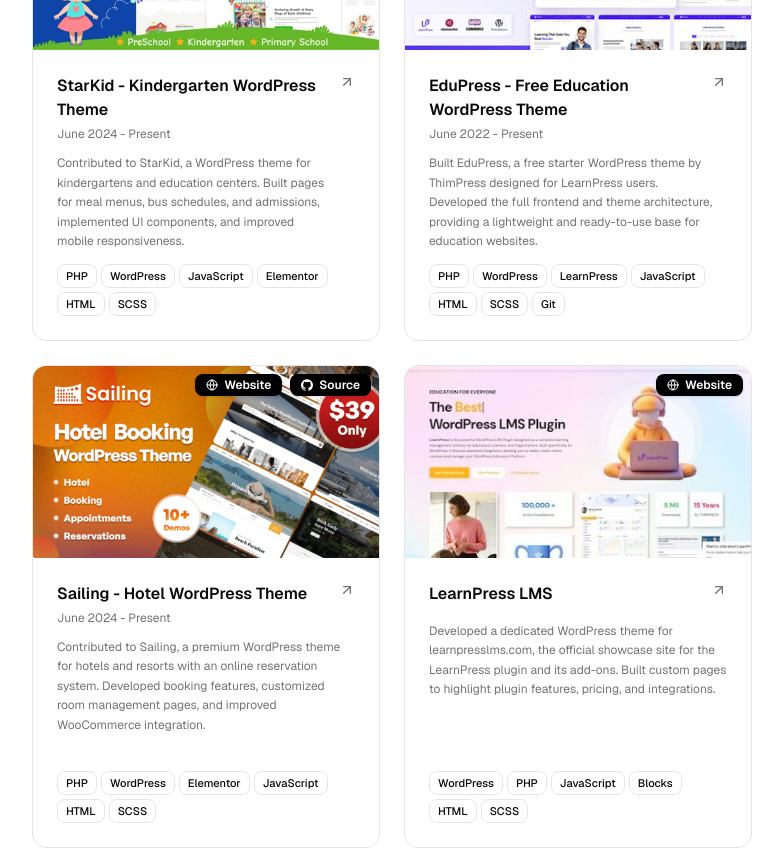
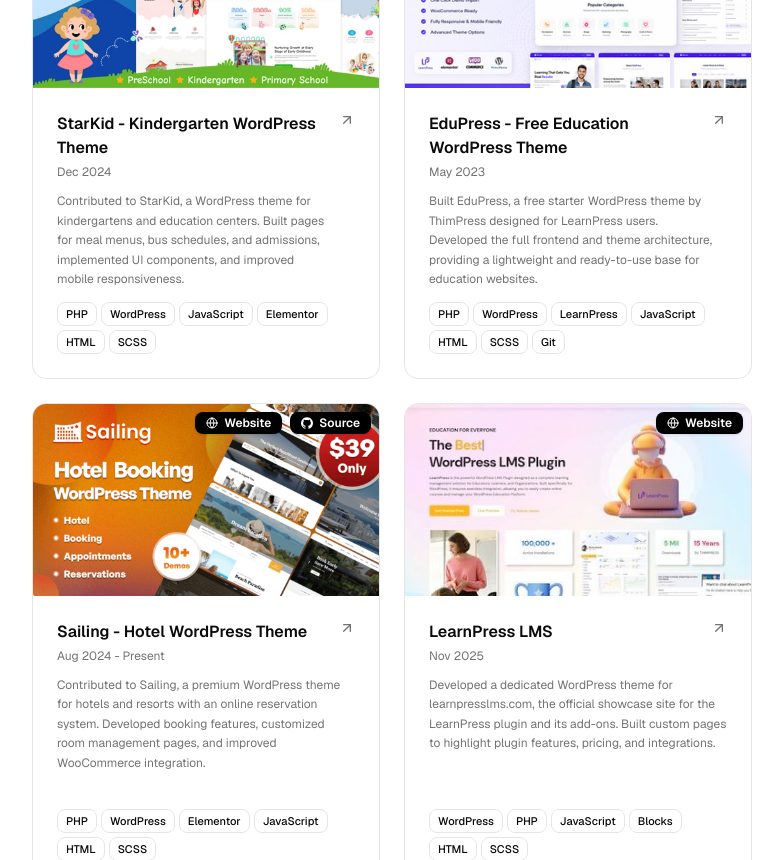
Before and after one commit to ngoctruongbi1902/portfolio, a Next.js app: page / in a window 1280 px wide. Shown: the part 1940-2800 px from the top of the page, without its empty margins (248-1031 px from the left). Built offline with nearby package versions, Linux system fonts and the light colour scheme.

Commit message:
= 1.0.0 =

```diff
--- a/src/data/resume.tsx
+++ b/src/data/resume.tsx
@@ -22,9 +22,9 @@
     images: ["/portfolio-preview.png"],
   },
   description:
-    "WordPress Developer with experience building custom Themes, Plugins, Gutenberg Blocks, and scalable website solutions.",
+    "WordPress Developer specializing in custom Themes, Plugins, Gutenberg Blocks, Elementor, Flatsome customization, and scalable website solutions.",
   summary:
-    "I'm a WordPress Developer with over 4 years of experience building premium themes, plugins, and Gutenberg blocks. I have contributed to products used by tens of thousands of websites worldwide, including Eduma, LearnPress, Thim Elementor Kit, Thim Blocks, and several WordPress block themes. My expertise includes PHP, JavaScript, React, Gutenberg Block API, Tailwind CSS, and Next.js. I'm passionate about creating high-quality, scalable, and user-friendly web experiences while continuously learning modern frontend technologies.",
+    "I'm a WordPress Developer with over 4 years of experience developing custom themes, plugins, and scalable WordPress solutions. I have contributed to premium products used on tens of thousands of websites worldwide, including Eduma, Coaching, Sailing, LearnPress, Thim Elementor Kit, Thim Blocks, and several WordPress block themes. My technical expertise includes PHP, JavaScript, React, the Gutenberg Block API, Elementor, Tailwind CSS, and Next.js. I enjoy building performant, maintainable, and user-focused solutions while continuously expanding my knowledge of modern WordPress and frontend technologies.",
   avatarUrl: "/me.png",
   skills: [
   { name: "WordPress", icon: Wordpress },
@@ -186,7 +186,7 @@
     {
       title: "StarKid - Kindergarten WordPress Theme",
       href: "https://starkid.thimpress.com",
-      dates: "June 2024 - Present",
+      dates: "Dec 2024",
       active: true,
       description:
         "Contributed to StarKid, a WordPress theme for kindergartens and education centers. Built pages for meal menus, bus schedules, and admissions, implemented UI components, and improved mobile responsiveness.",
@@ -216,7 +216,7 @@
     {
       title: "EduPress - Free Education WordPress Theme",
       href: "https://edupress.thimpress.com",
-      dates: "June 2022 - Present",
+      dates: "May 2023",
       active: true,
       description:
         "Built EduPress, a free starter WordPress theme by ThimPress designed for LearnPress users. Developed the full frontend and theme architecture, providing a lightweight and ready-to-use base for education websites.",
@@ -242,7 +242,7 @@
     {
       title: "Sailing - Hotel WordPress Theme",
       href: "https://sailing.thimpress.com",
-      dates: "June 2024 - Present",
+      dates: "Aug 2024 - Present",
       active: true,
       description:
         "Contributed to Sailing, a premium WordPress theme for hotels and resorts with an online reservation system. Developed booking features, customized room management pages, and improved WooCommerce integration.",
@@ -272,7 +272,7 @@
     {
       title: "LearnPress LMS",
       href: "https://learnpresslms.com",
-      dates: "",
+      dates: "Nov 2025",
       active: true,
       description:
         "Developed a dedicated WordPress theme for learnpresslms.com, the official showcase site for the LearnPress plugin and its add-ons. Built custom pages to highlight plugin features, pricing, and integrations.",
@@ -297,7 +297,7 @@
     {
       title: "LearnPress - WordPress LMS Plugin",
       href: "https://thimpress.com/learnpress/",
-      dates: "June 2022 - Present",
+      dates: "Sep 2023 - Present",
       active: true,
       description:
         "Contributed to LearnPress, a free WordPress LMS plugin with 100,000+ active installations. Developed course management features, quizzes, built premium add-ons, improved Gutenberg integration, and maintained backward compatibility.",
@@ -320,7 +320,7 @@
     {
       title: "Thim Elementor Kit",
       href: "https://wordpress.org/plugins/thim-elementor-kit/",
-      dates: "June 2022 - Present",
+      dates: "Mar 2023 - Present",
       active: true,
       description:
         "Contributed to Thim Elementor Kit, a free WordPress plugin by ThimPress providing custom Elementor widgets. Developed and maintained widgets for course listings, instructor profiles, and LearnPress integrations used across multiple ThimPress themes.",
@@ -344,7 +344,7 @@
     {
       title: "Thim Blocks - Gutenberg Blocks Plugin",
       href: "https://wordpress.org/plugins/thim-blocks/",
-      dates: "June 2025 - Present",
+      dates: "Nov 2025 - Present",
       active: true,
       description:
         "Contributed to Thim Blocks, a free Gutenberg plugin by ThimPress for building modern pages without heavy page builders. Developed custom blocks with React and the Block API, maintained WordPress core compatibility, and integrated with LearnPress.",
@@ -358,7 +358,7 @@
       links: [
         {
           type: "Source",
-          href: "https://github.com/ngoctruongbi1902/thim-block",
+          href: "https://wordpress.org/plugins/thim-blocks/",
           icon: <Icons.github className="size-3" />,
         },
       ],
@@ -368,7 +368,7 @@
     {
       title: "Online Learning - Free WordPress Block Theme",
       href: "https://wordpress.org/themes/online-learning/",
-      dates: "2025 - 2025",
+      dates: "Nov 2025",
       active: true,
       description:
         "Developed and published Online Learning, a free WordPress block theme on WordPress.org. Built with Full Site Editing (FSE) for instructors and educators, focused on lightweight code, mobile-first design, and LearnPress integration.",
@@ -397,7 +397,7 @@
     {
       title: "Seoulive",
       href: "https://seoulive.ae",
-      dates: "2025",
+      dates: "Dec 2025",
       active: true,
       description:
         "Developed the frontend for Seoulive, a website based in the UAE. Built responsive UI components and delivered a polished user experience across devices.",
@@ -445,7 +445,7 @@
     {
       title: "Coaching Center - Free WordPress Block Theme",
       href: "https://wordpress.org/themes/coaching-center/",
-      dates: "2026 - 2026",
+      dates: "Jan 2026",
       active: true,
       description:
         "Developed and published Coaching Center, a free WordPress block theme on WordPress.org. Built with Full Site Editing (FSE) for coaches and consultants, with LearnPress integration and full block editor compatibility.",
```
